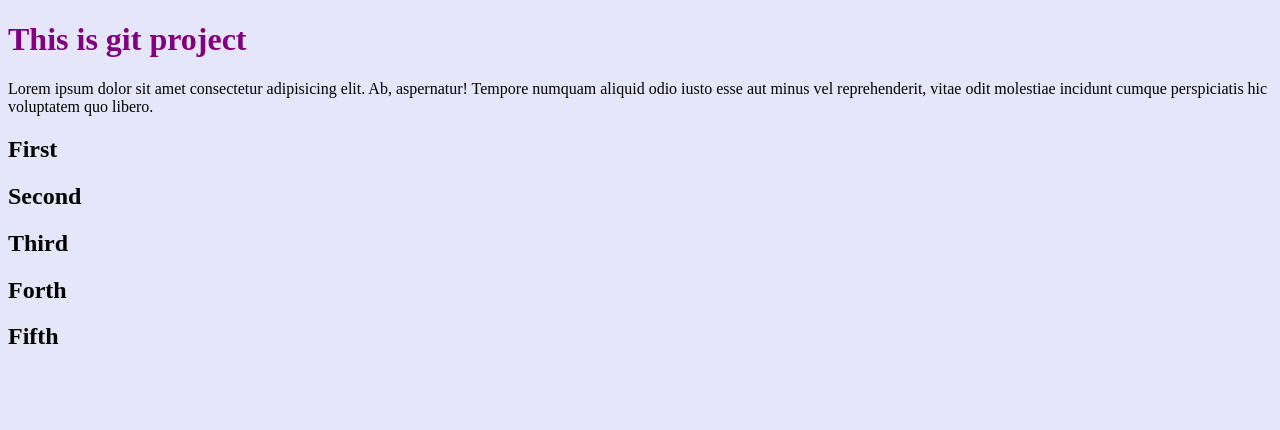
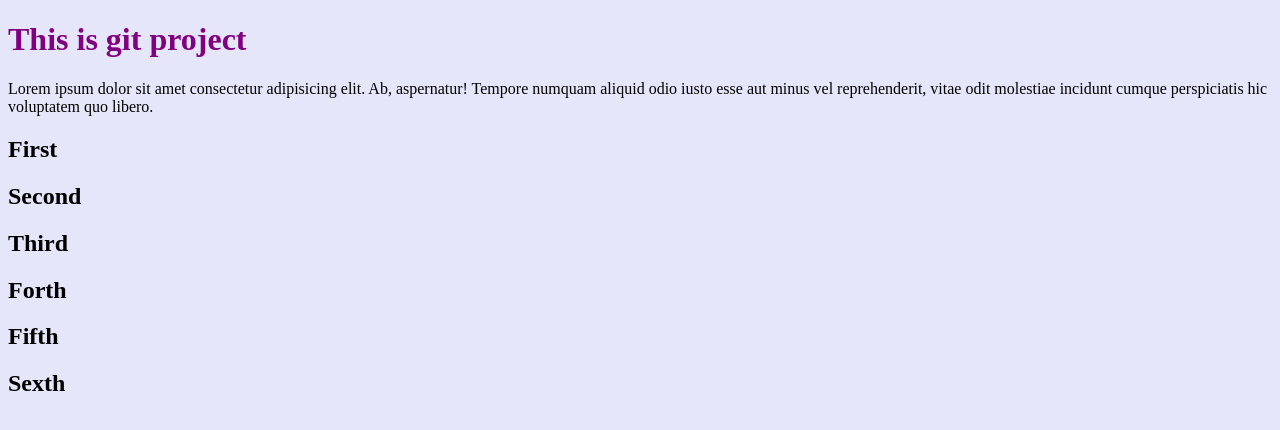
Before and after one commit to ahmed-Alsonaffi/first-project, a plain HTML site: page index.html in a window 1280 px wide. Drawn offline with Linux system fonts and the light colour scheme.

Commit message:
add sixth to index.html

```diff
--- a/index.html
+++ b/index.html
@@ -14,5 +14,6 @@
     <h2>Third</h2>
     <h2>Forth</h2>
     <h2>Fifth</h2>
+    <h2>Sexth</h2>
 </body>
 </html>
```
